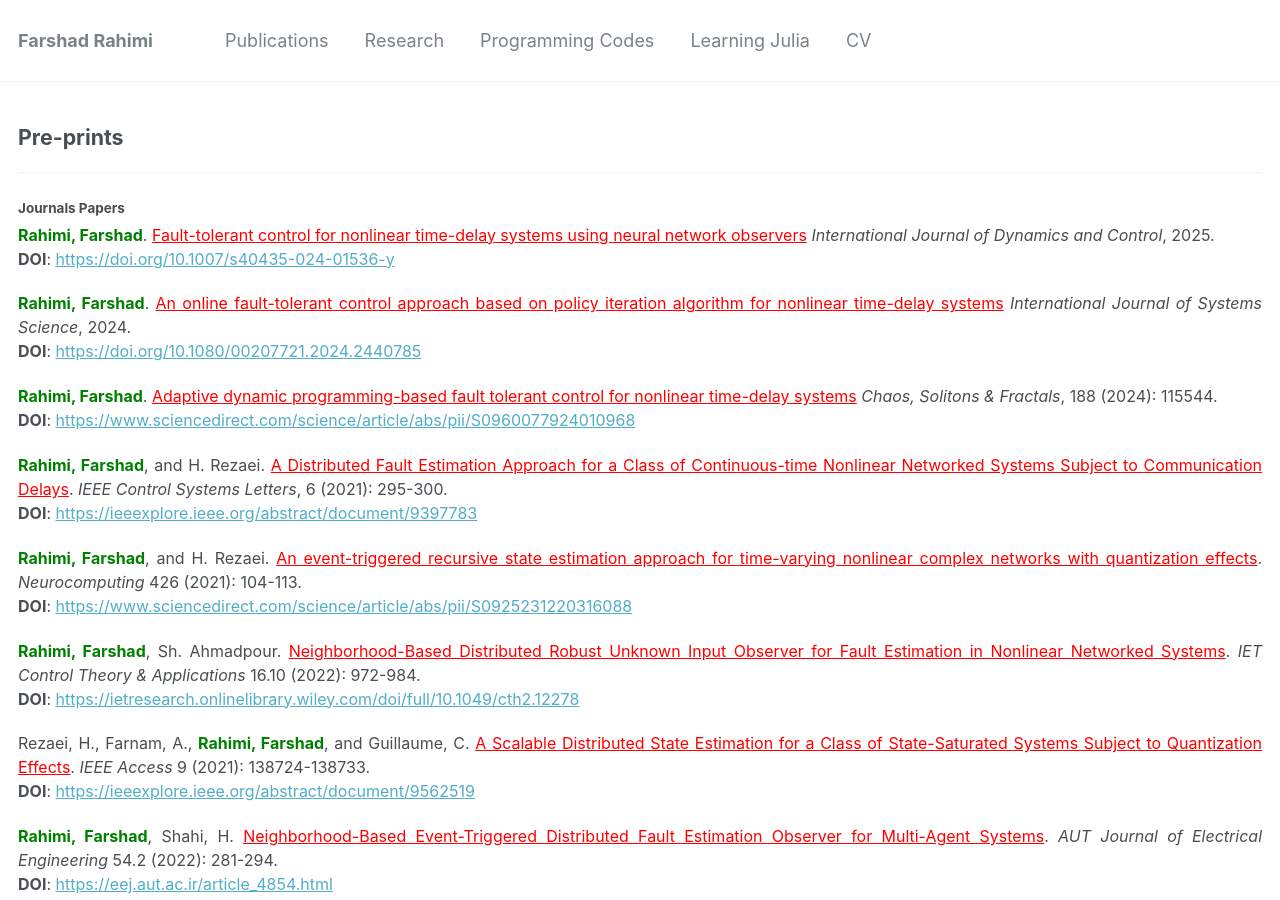
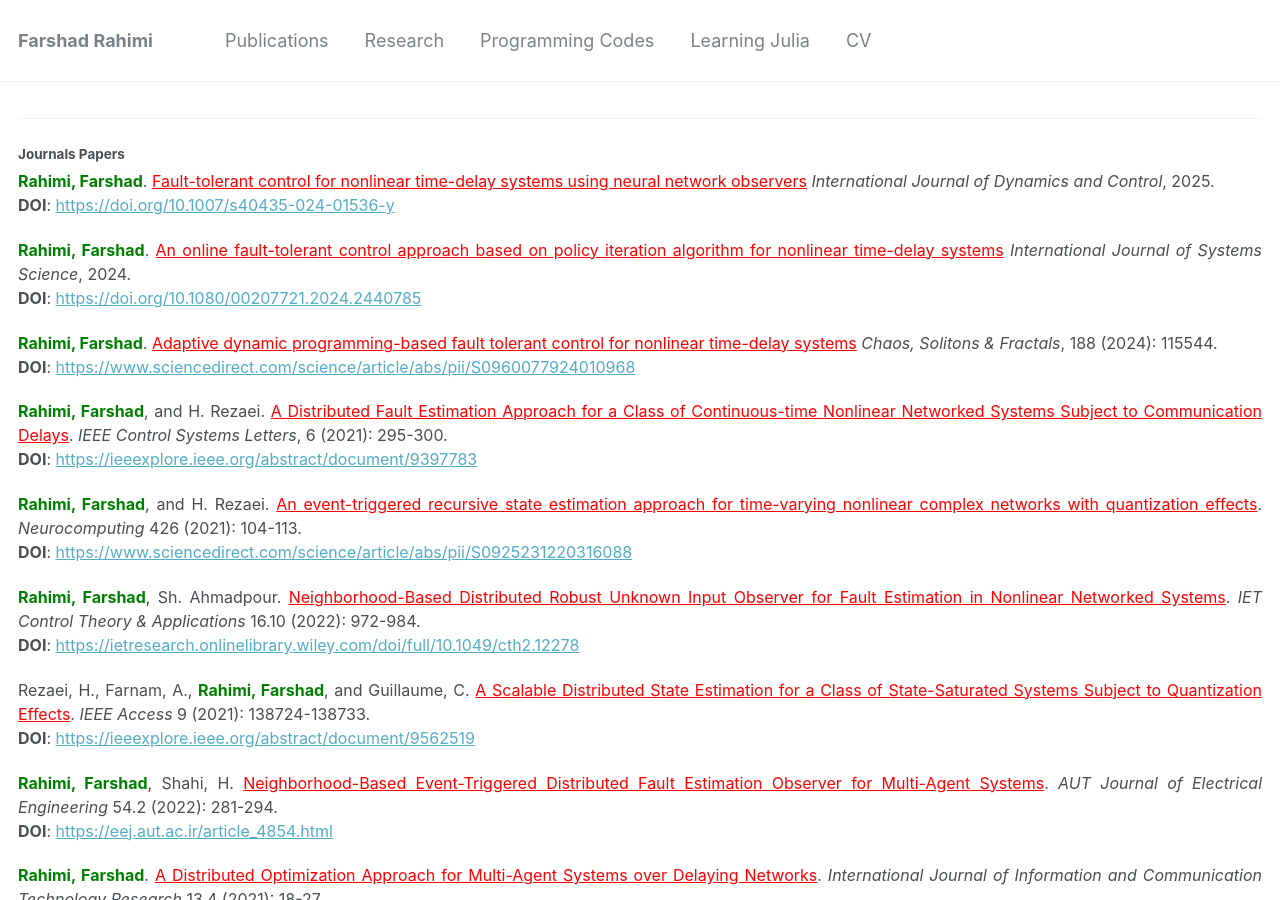
Before and after one commit to Farshad-Rahimi/FarshadRahimi, a Jekyll site: the page built from _publications/2015-10-01-paper-title-number-3.md, in a window 1280 px wide and 900 px high. Built offline with Jekyll 4.4.1, drawn with Linux system fonts in a browser that asks for light colours.

Commit message:
Update 2015-10-01-paper-title-number-3.md

```diff
--- a/_publications/2015-10-01-paper-title-number-3.md
+++ b/_publications/2015-10-01-paper-title-number-3.md
@@ -5,8 +5,6 @@ permalink: /publications/
 author_profile: false
 ---
 
-{: .text-justify style="font-size: 16pt" reversed="reversed"}
-#### Pre-prints
 
 
 
```
